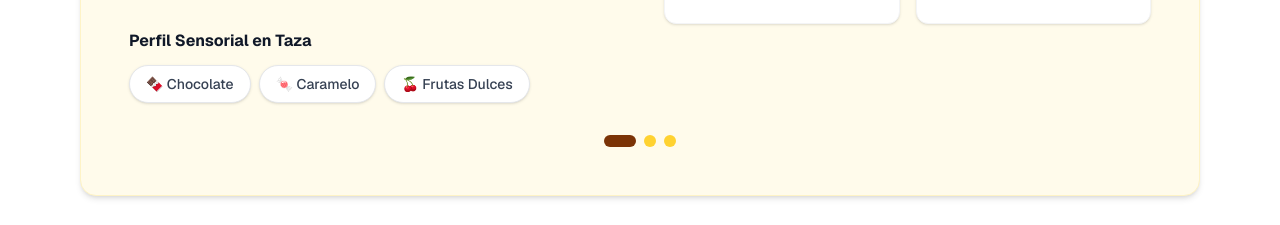
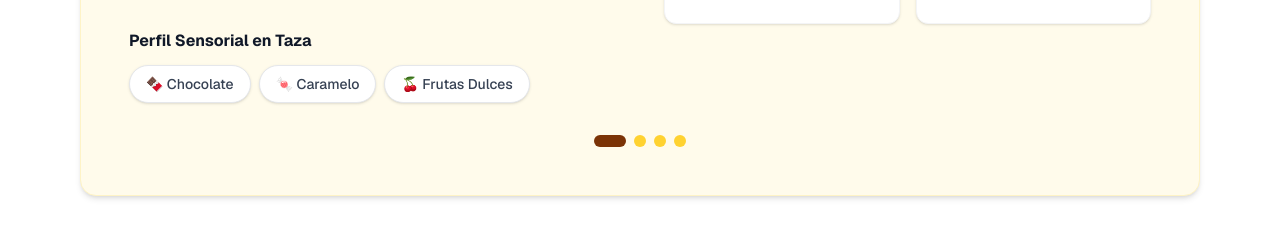
Before and after one commit to Pipin333/tastychile, a Next.js app: page /b2b in a window 1280 px wide. Shown: the part 960-1185 px from the top of the page. Built offline with nearby package versions, Linux system fonts and the light colour scheme.

Commit message:
Feat: Añadir variedad Catimore al catálogo B2B

```diff
--- a/src/app/b2b/page.tsx
+++ b/src/app/b2b/page.tsx
@@ -17,6 +17,15 @@ export default function Home() {
       altitude: "1.820 msnm",
       process: "Lavado / Orgánico",
       tastingNotes: ["🍫 Chocolate", "🍬 Caramelo", "🍒 Frutas Dulces"]
+    },
+    {
+      name: "Catimore",
+      points: "84 Puntos SCA",
+      description: "Un perfil dulce y balanceado con un cuerpo cremoso. Este lote lavado a 1.600 msnm resalta por sus notas ricas que recuerdan a postres clásicos. Una opción sumamente versátil y perfecta tanto para espresso como para filtrados suaves diarios.",
+      origin: "Huánuco, Perú",
+      altitude: "1.600 msnm",
+      process: "Lavado",
+      tastingNotes: ["🍯 Miel", "🌰 Avellanas", "🍫 Cacao puro"]
     },
     {
       name: "Pronto: Pink Bourbon",
```
